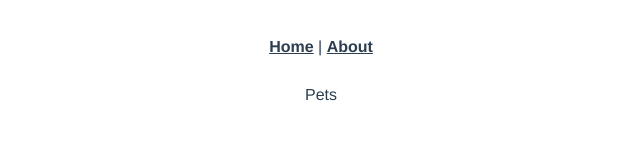
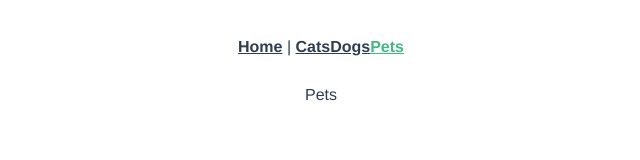
Before and after one commit to will-i-code420/pet-adopt, a Vue app: page /pet in a window 1280 px wide. Shown: the top 160 px of the page, without its empty margins (319-959 px from the left). Built offline with nearby package versions, Linux system fonts and the light colour scheme.

Commit message:
added new pages to Vue.app to render

```diff
--- a/src/App.vue
+++ b/src/App.vue
@@ -2,7 +2,9 @@
   <div id="app">
     <div id="nav">
       <router-link to="/">Home</router-link> |
-      <router-link to="/about">About</router-link>
+      <router-link to="/cats">Cats</router-link>
+      <router-link to="/dogs">Dogs</router-link>
+      <router-link to="/pet">Pets</router-link>
     </div>
     <router-view/>
   </div>
```
